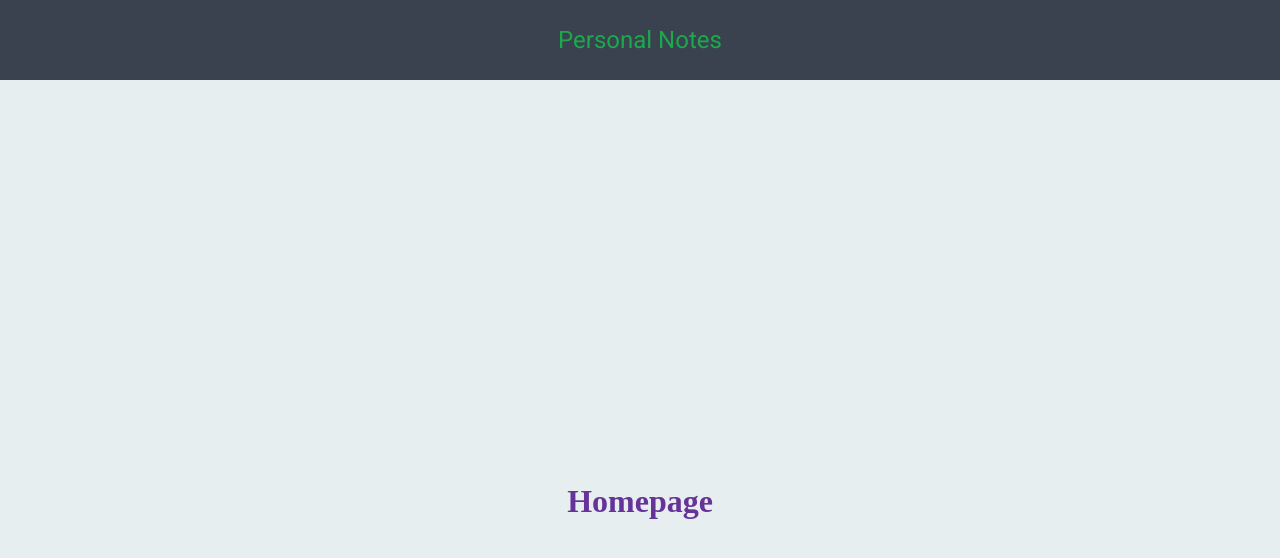
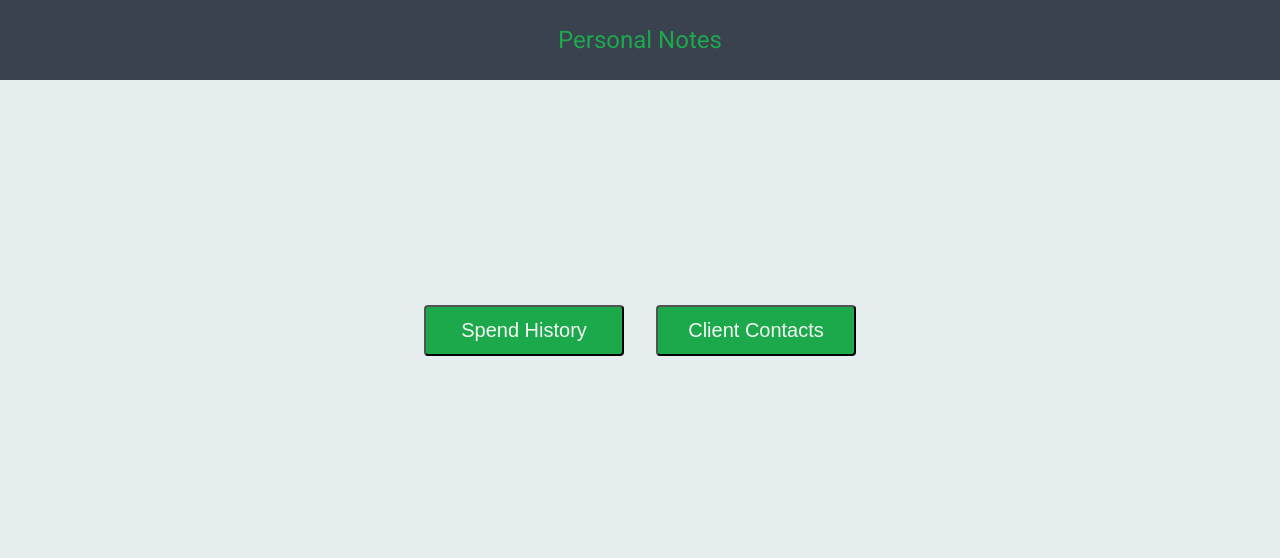
Before and after one commit to himanish58/personal-notes, a React app in the folder frontend/: page / in a window 1280 px wide. Shown: the top 558 px of the page. Built offline with nearby package versions, Linux system fonts and the light colour scheme; sample sign-in values are in the browser's storage.

Commit message:
Created Homepage.

```diff
--- a/frontend/src/Components/Homepage.jsx
+++ b/frontend/src/Components/Homepage.jsx
@@ -1,15 +1,44 @@
-import React from 'react';
+import React, { useState } from 'react';
+import { BrowserRouter as Router, Route, Redirect } from 'react-router-dom';
 import styled from 'styled-components';
+import RedirectionButton from './Button';
+import SpendHistory from './SpendHistory';
+import Contacts from './Contacts';
 
-const Heading = styled.h1`
-	color: rebeccapurple;
+const HomepageContainer = styled.div`
+	height: 200px;
+	margin-top: 150px;
 	display: flex;
-	height: 100vh;
 	justify-content: center;
 	align-items: center;
-	font-family: 'Hack';
 `;
 
-const Homepage = () => <Heading>Homepage</Heading>;
+const Homepage = () => {
+	const [redirectionPath, setRedirectionPath] = useState('');
+
+	if (redirectionPath) {
+		console.log({ redirectionPath });
+		return (
+			<Router>
+				<Route path="spend-history" component={SpendHistory} />
+				<Route path="contacts" component={Contacts} />
+				<Redirect to="spend-history" />
+			</Router>
+		);
+	}
+
+	return (
+		<HomepageContainer>
+			<RedirectionButton
+				label="Spend History"
+				onClickFunction={() => setRedirectionPath('spend-history')}
+			/>
+			<RedirectionButton
+				label="Client Contacts"
+				onClickFunction={() => setRedirectionPath('contacts')}
+			/>
+		</HomepageContainer>
+	);
+};
 
 export default Homepage;
```
